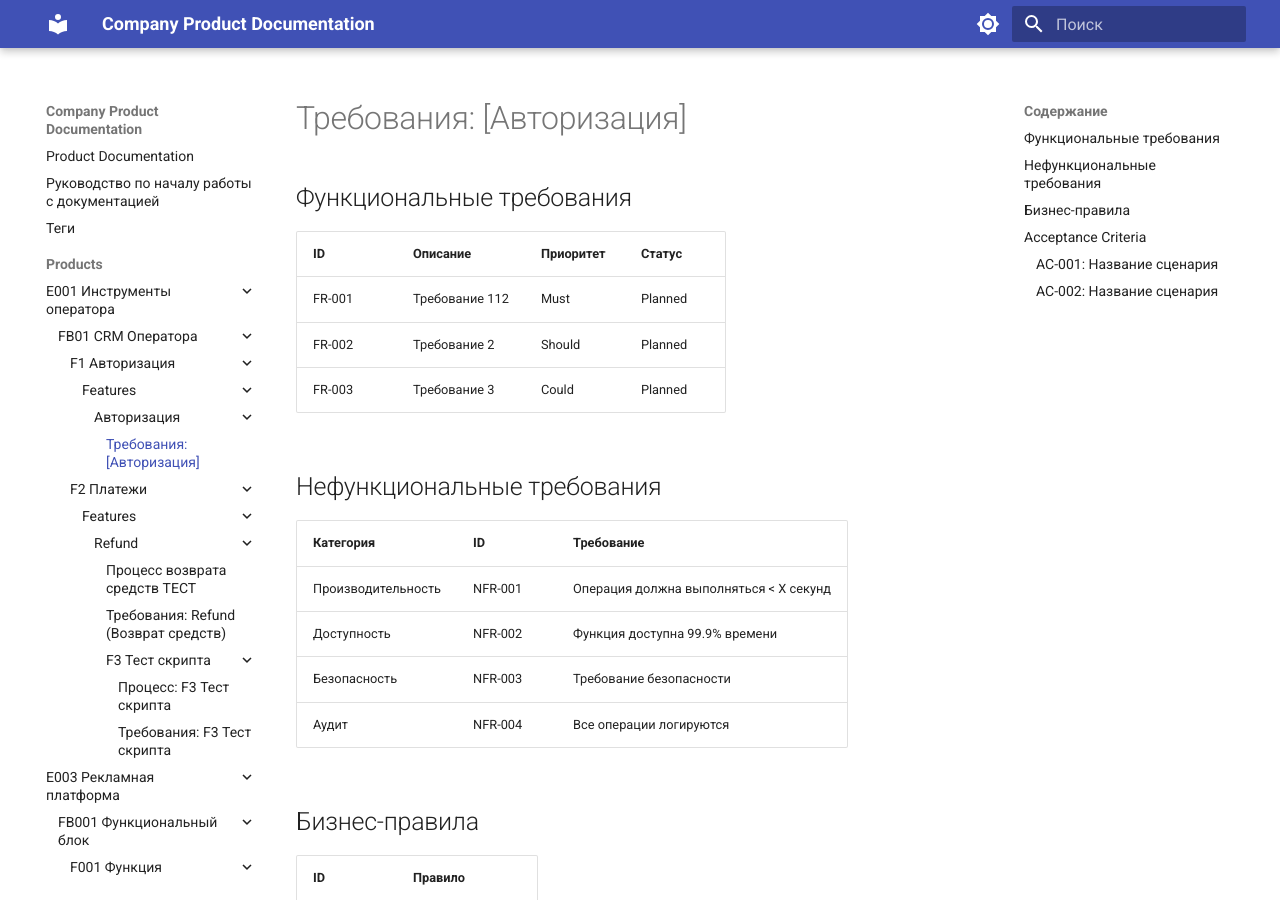
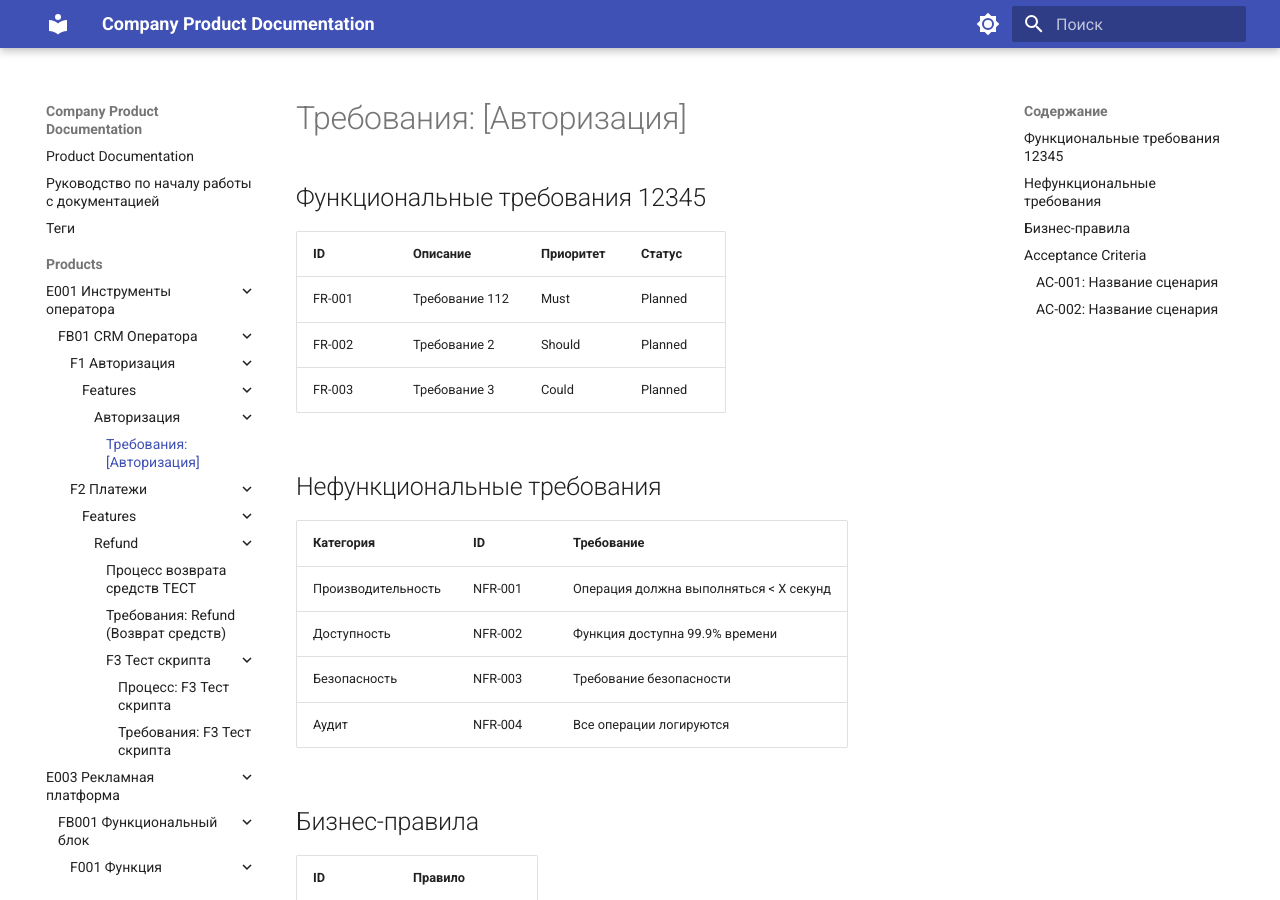
Before and after one commit to nikxcost/docs_as_code, an MkDocs documentation site: the page built from docs/products/Е001 Инструменты оператора/FB01 CRM Оператора/F1 Авторизация/features/Авторизация/Без названия.md, in a window 1280 px wide and 900 px high. Built offline with MkDocs 1.6.1 and Material for MkDocs 9.7.7, drawn with Linux system fonts in a browser that asks for light colours.

Commit message:
docs: 2026-03-26 10:39 by

```diff
--- a/docs/products/Е001 Инструменты оператора/FB01 CRM Оператора/F1 Авторизация/features/Авторизация/Без названия.md
+++ b/docs/products/Е001 Инструменты оператора/FB01 CRM Оператора/F1 Авторизация/features/Авторизация/Без названия.md
@@ -1,6 +1,6 @@
 # Требования: [Авторизация]
 
-## Функциональные требования
+## Функциональные требования 12345
 
 | ID     | Описание       | Приоритет | Статус  |
 | ------ | -------------- | --------- | ------- |
```
